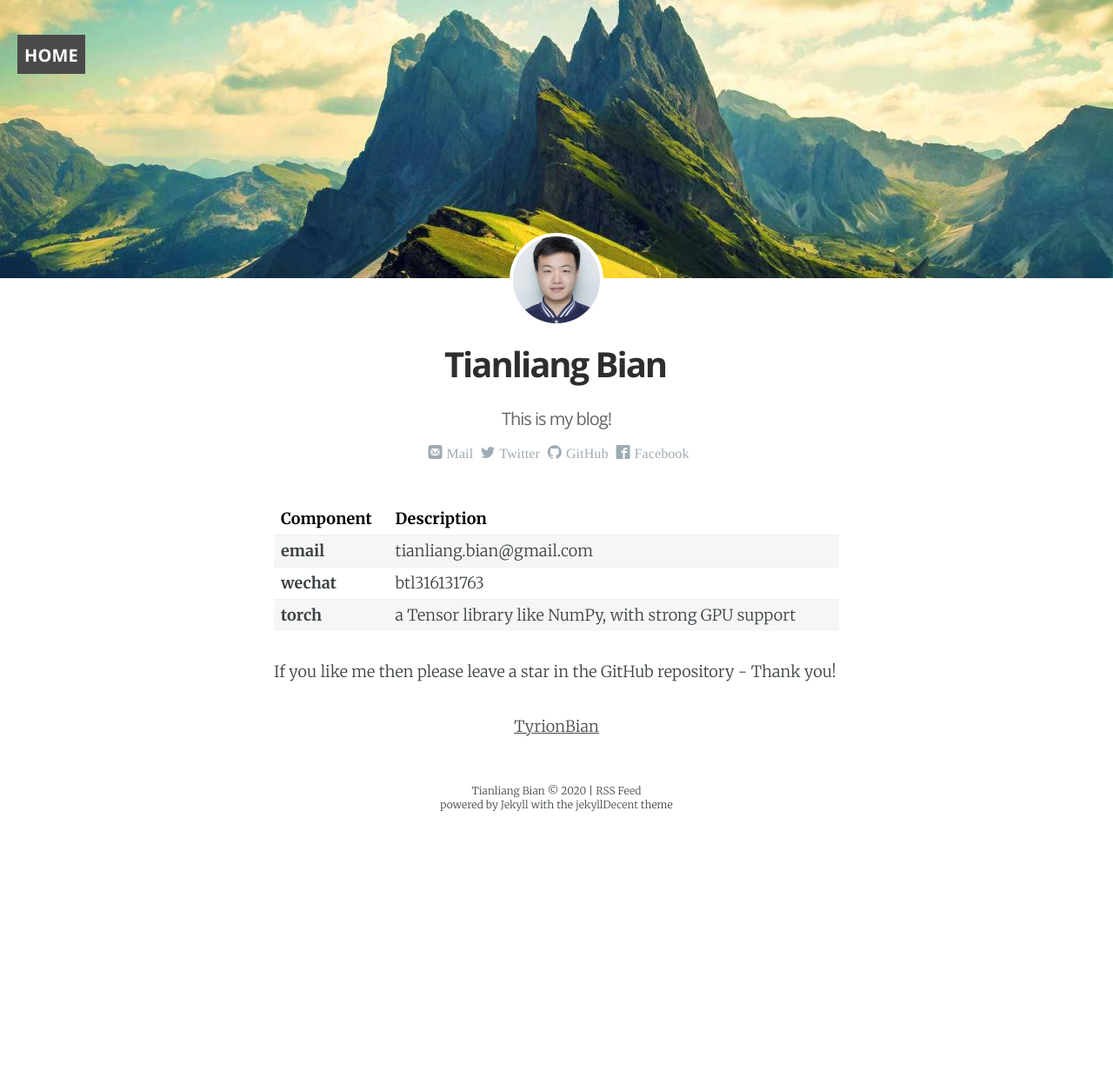
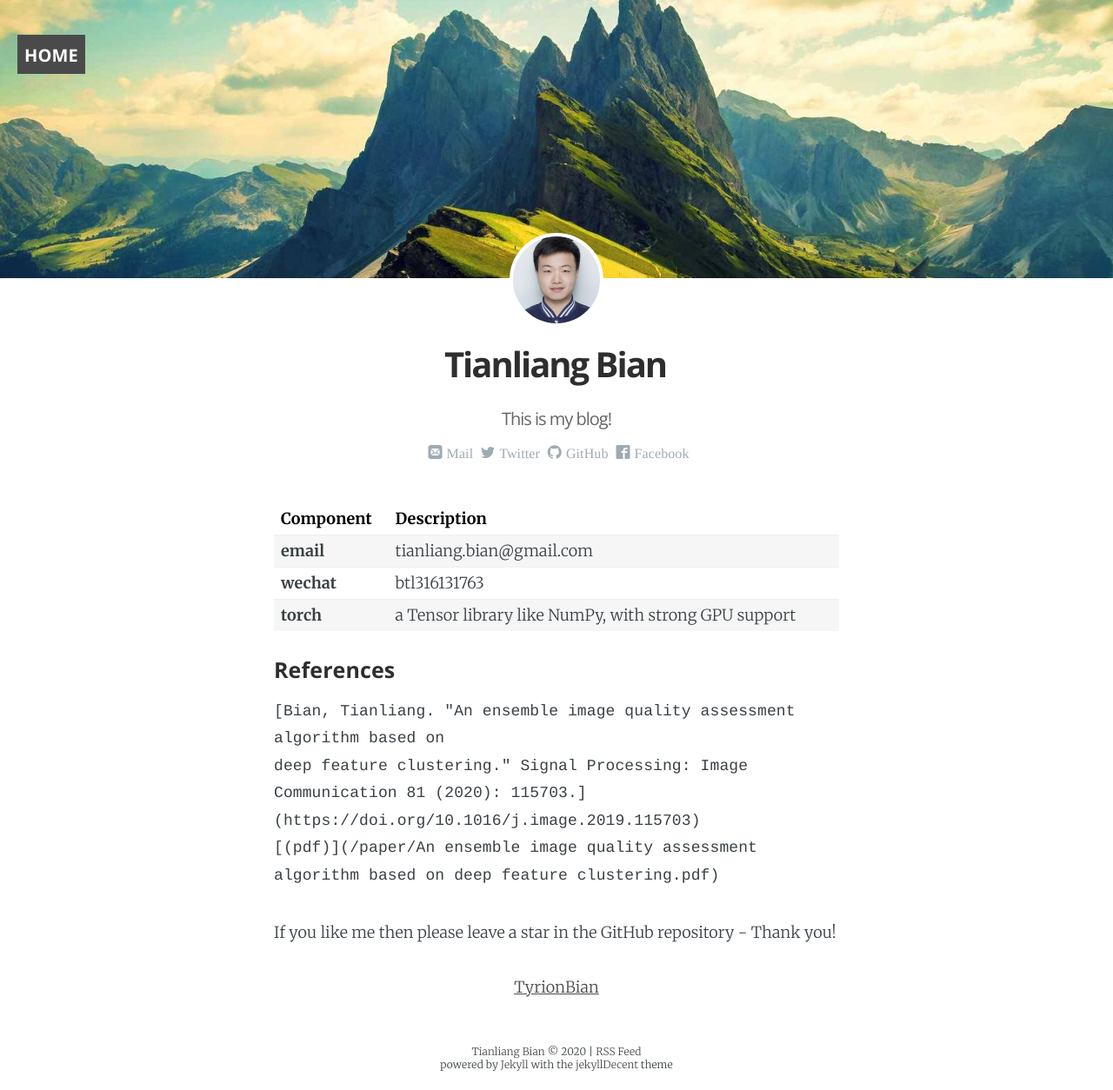
Before and after one commit to TyrionBian/tyrionbian.github.io, a Jekyll site: the page built from _pages/about.md, in a window 1280 px wide. Shown: the whole page at 87% size. Built offline with Jekyll 4.4.1, drawn with Linux system fonts in a browser that asks for light colours; some web fonts are replaced; before the commit the page ends 954 px from its top, so only the background shows below that.

Commit message:
Update about.md

```diff
--- a/_pages/about.md
+++ b/_pages/about.md
@@ -16,6 +16,13 @@
 | **wechat** | btl316131763 |
 | **torch** | a Tensor library like NumPy, with strong GPU support |
 
+### References
+
+    [Bian, Tianliang. "An ensemble image quality assessment algorithm based on
+    deep feature clustering." Signal Processing: Image Communication 81 (2020): 115703.](https://doi.org/10.1016/j.image.2019.115703)
+    [(pdf)](/paper/An ensemble image quality assessment algorithm based on deep feature clustering.pdf)
+
+
 If you like me then please leave a star in the GitHub repository - Thank you!
 
 <p class="github-button-container">
```
